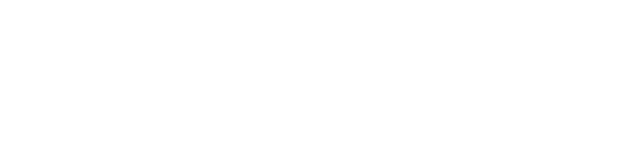
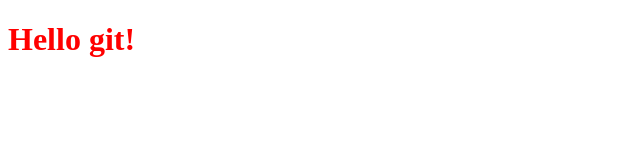
Before and after one commit to ykitaza/intro_git2, a plain HTML site: page index.html in a window 1280 px wide. Shown: the whole page, without its empty margins (0-640 px from the left). Drawn offline with Linux system fonts and the light colour scheme.

Commit message:
css index初めての編集

```diff
--- a/index.html
+++ b/index.html
@@ -8,6 +8,6 @@
     <link rel="stylesheet" href="stylesheet.css">
 </head>
 <body>
-
+    <h1>Hello git!</h1>
 </body>
 </html>
--- a/stylesheet.css
+++ b/stylesheet.css
@@ -0,0 +1,3 @@
+h1{
+    color:red;
+}
```
Also changed, not shown: package.json (deleted, +0 -15 lines), 1 other file.
